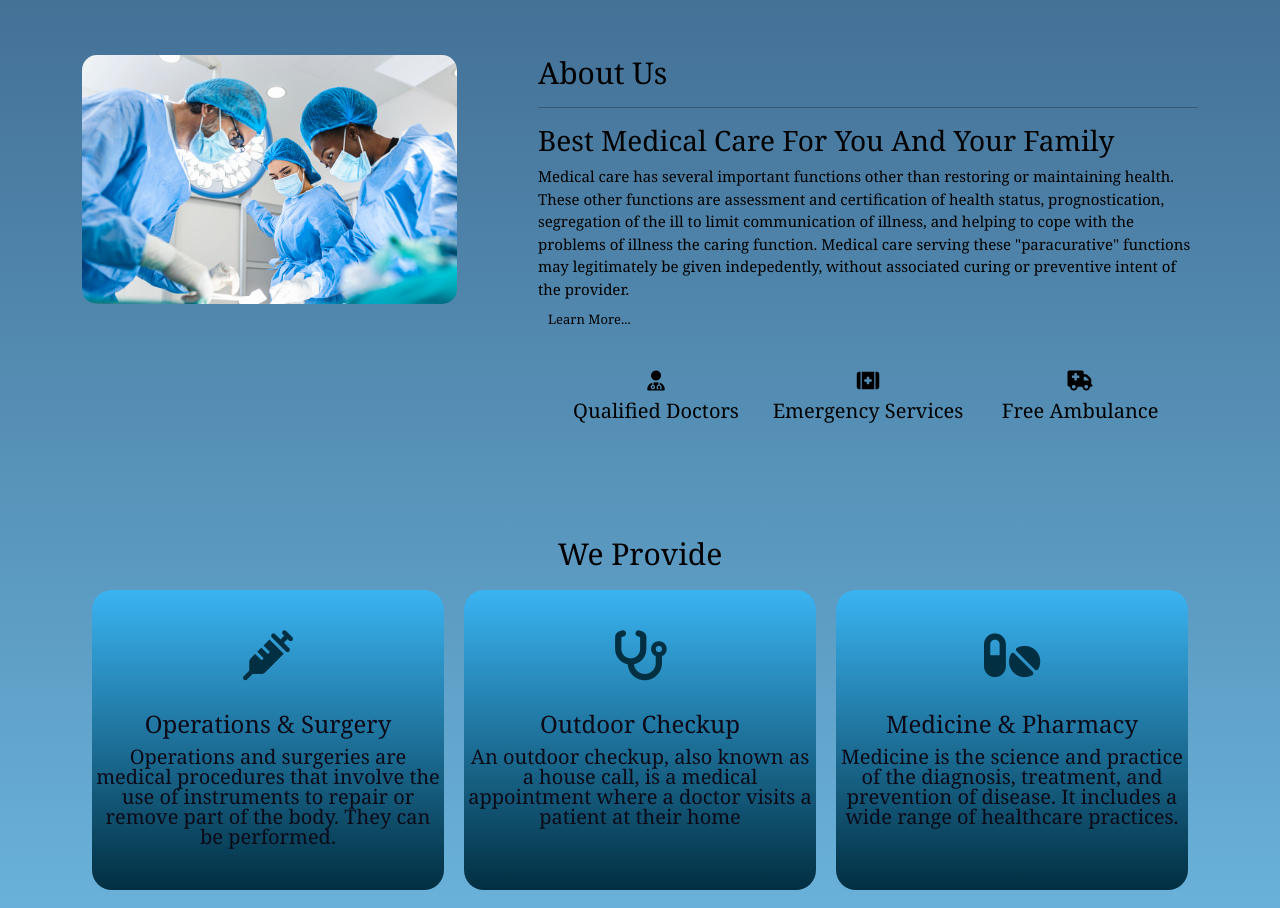
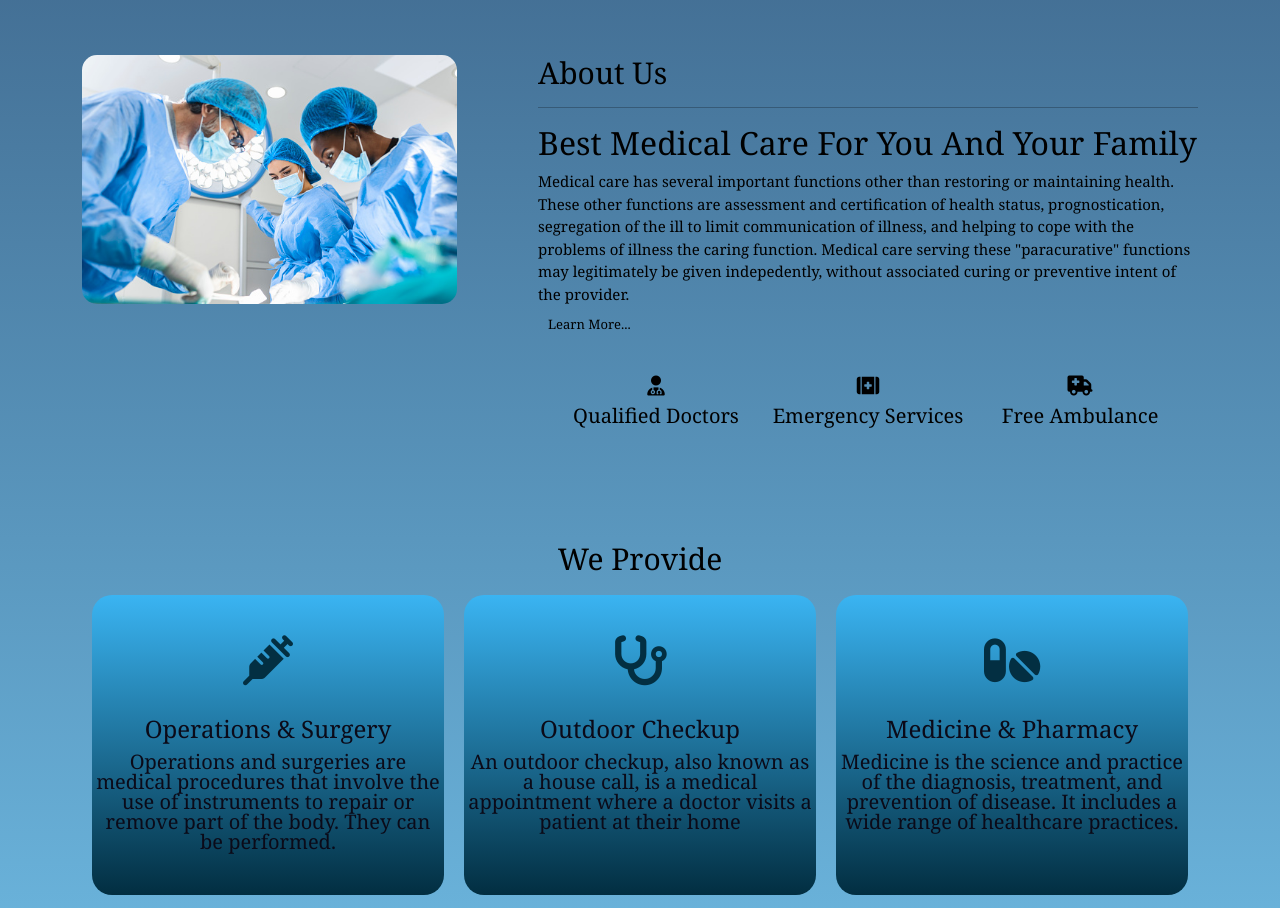
Before and after one commit to VishalKumar3107/medicare, a plain HTML site: page index.html in a window 1280 px wide. Shown: the part 1580-2488 px from the top of the page. Drawn offline with nearby package versions, Linux system fonts and the light colour scheme.

Commit message:
Update index.html

```diff
--- a/index.html
+++ b/index.html
@@ -75,7 +75,7 @@
                 <div class="about-col-2">
                     <h5 class="sub-title" style="color: #000000;"><b>About Us</b></h5>
                     <hr>
-                    <h3>Best Medical Care For You And Your Family</h3>
+                    <h2>Best Medical Care For You And Your Family</h2>
                     <p>Medical care has several important functions other than restoring or maintaining health. These
                         other functions are assessment and certification of health status, prognostication, segregation
                         of the ill to limit communication of illness, and helping to cope with the problems of
```
